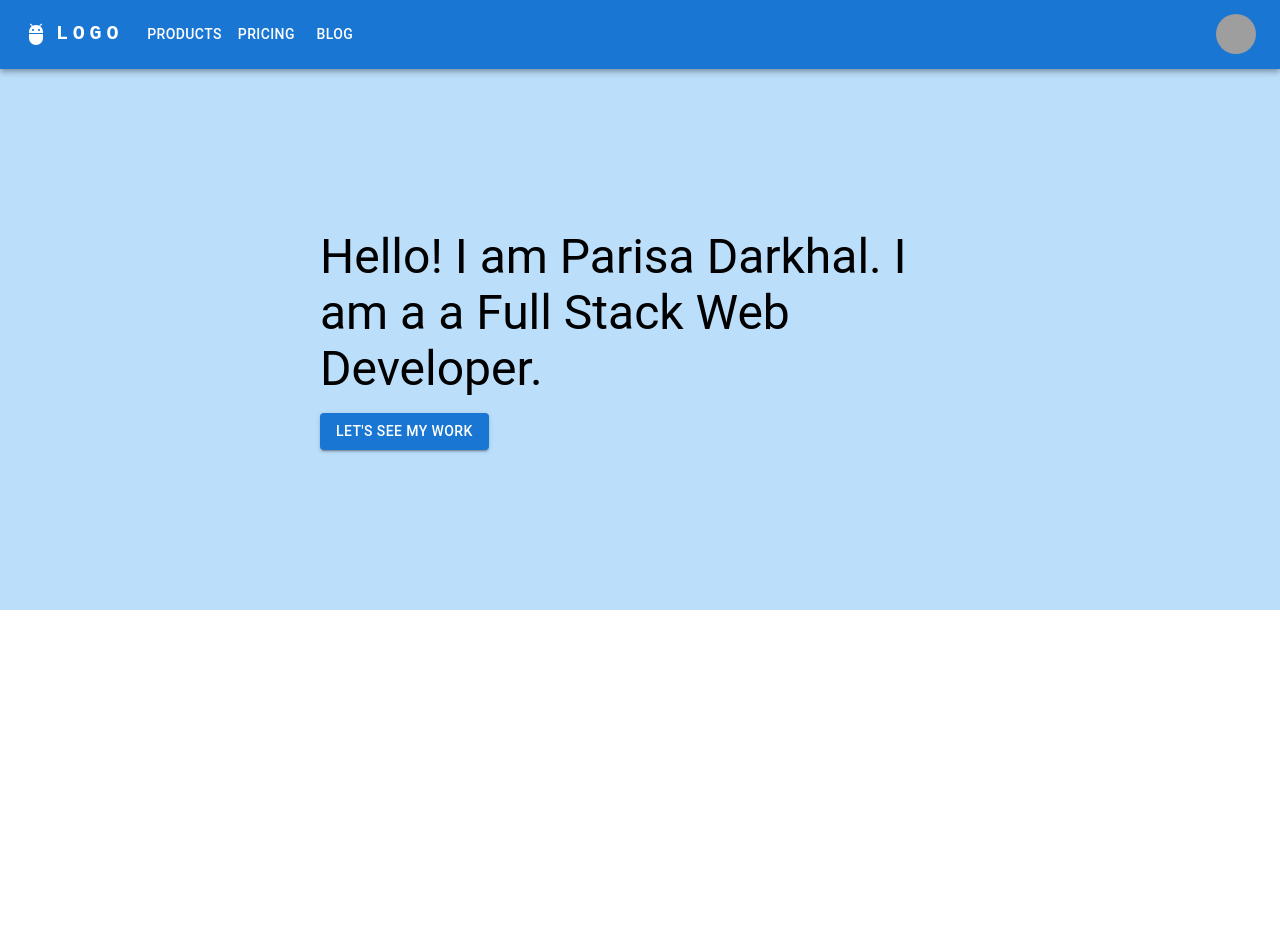
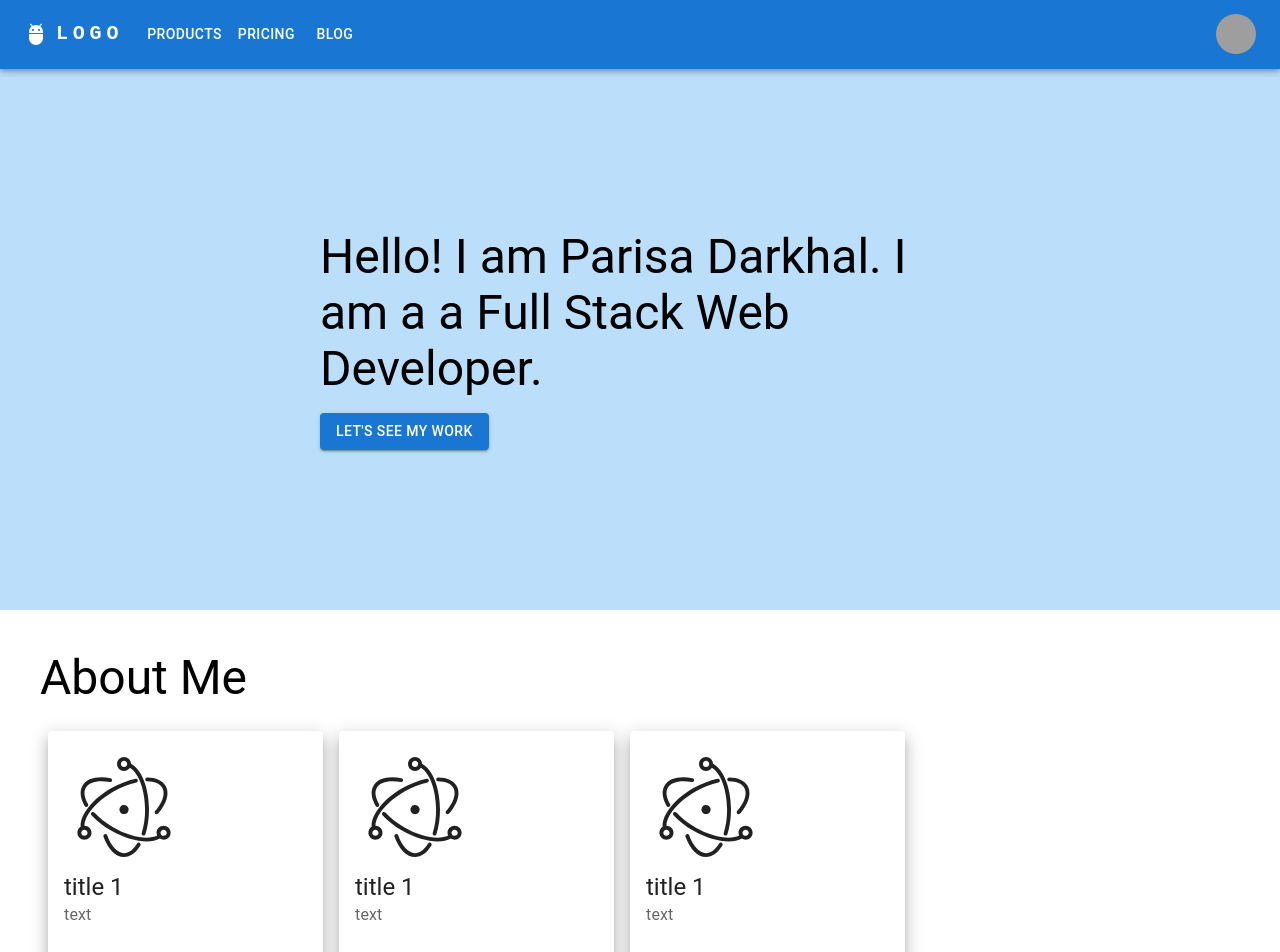
Before and after one commit to ParisaDarkhal/React-Portfolio, a React (Create React App) app: page / in a window 1280 px wide. Shown: the top 952 px of the page. Before the commit the page ends 800 px from the top, so only its background shows below. Built offline with nearby package versions, Linux system fonts and the light colour scheme; grey boxes are pictures that could not be loaded.

Commit message:
about me card added

```diff
--- a/package.json
+++ b/package.json
@@ -5,6 +5,8 @@
   "dependencies": {
     "@emotion/react": "^11.11.0",
     "@emotion/styled": "^11.11.0",
+    "@mdi/js": "^7.2.96",
+    "@mdi/react": "^1.6.1",
     "@mui/icons-material": "^5.11.16",
     "@mui/material": "^5.13.3",
     "@testing-library/jest-dom": "^5.16.5",
--- a/src/App.js
+++ b/src/App.js
@@ -1,13 +1,15 @@
 import { Container, Typography } from "@mui/material";
 import "./App.css";
-import Header from "./components/Header";
-import Intro from "./components/Intro";
+import Header from "./components/header/Header";
+import Intro from "./components/intro/Intro";
+import About from "./components/about/About";
 
 function App() {
   return (
     <div>
       <Header />
       <Intro />
+      <About />
     </div>
   );
 }
--- /dev/null
+++ b/src/components/about/AboutCard.js
@@ -0,0 +1,25 @@
+import * as React from "react";
+import Box from "@mui/material/Box";
+import Card from "@mui/material/Card";
+import CardActions from "@mui/material/CardActions";
+import CardContent from "@mui/material/CardContent";
+import Button from "@mui/material/Button";
+import Typography from "@mui/material/Typography";
+import Icon from "@mdi/react";
+import { mdiElectronFramework } from "@mdi/js";
+
+export default function AboutCard({ icon, title, text }) {
+  return (
+    <Card sx={{ minWidth: 275, margin: 1 }} elevation={10}>
+      <CardContent>
+        {icon}
+        <Typography variant="h5" component="div">
+          {title}
+        </Typography>
+        <Typography sx={{ mb: 1.5 }} color="text.secondary">
+          {text}
+        </Typography>
+      </CardContent>
+    </Card>
+  );
+}
--- a/src/components/Intro.js
+++ b/src/components/intro/Intro.js
@@ -1,6 +1,6 @@
 import React from "react";
 import { Box, Button, Typography } from "@mui/material";
-import "./styles.css";
+import "../styles.css";
 
 export default function Intro() {
   return (
```
Also changed, not shown: src/components/About.js (deleted, +0 -8 lines), src/components/header/Header.js (renamed from src/components/Header.js), 1 other file (tests, documents, lock files or other folders).
